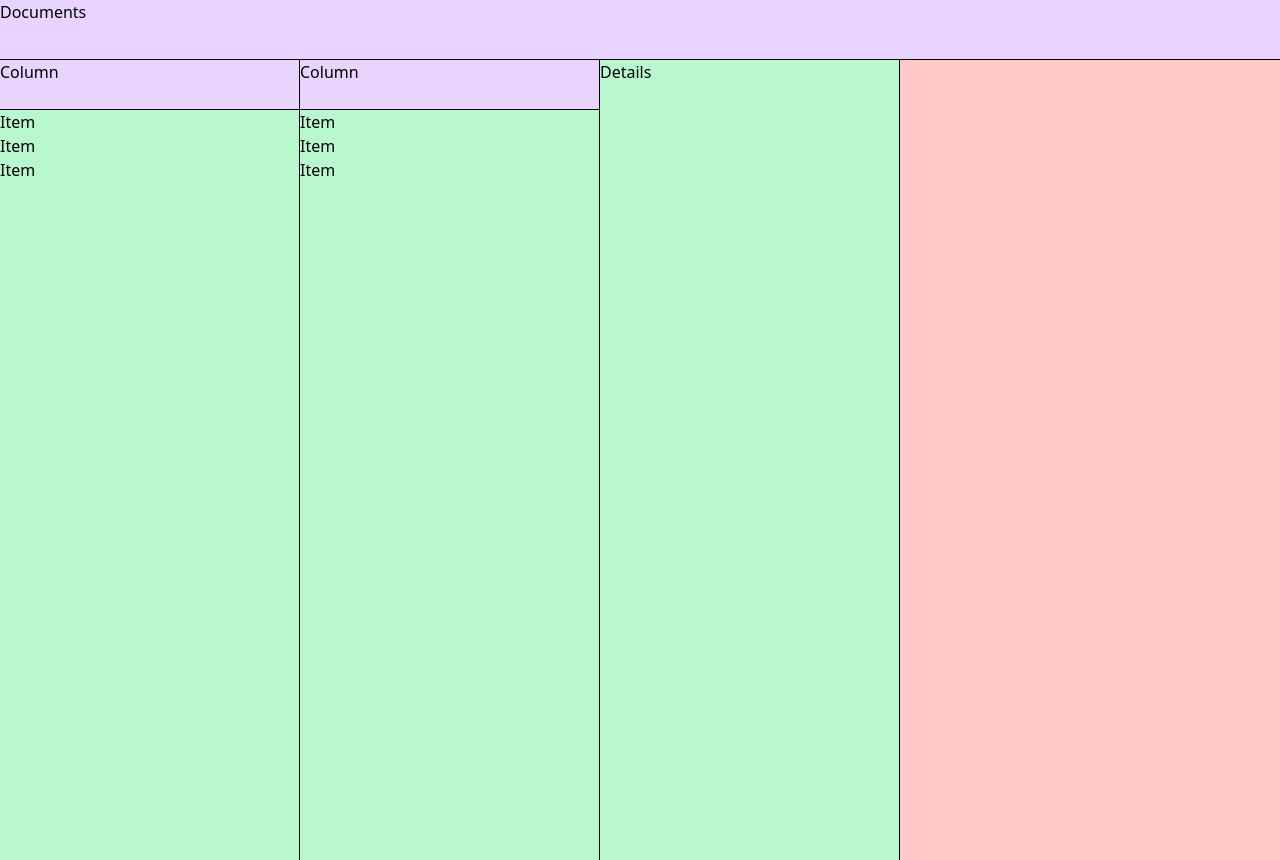
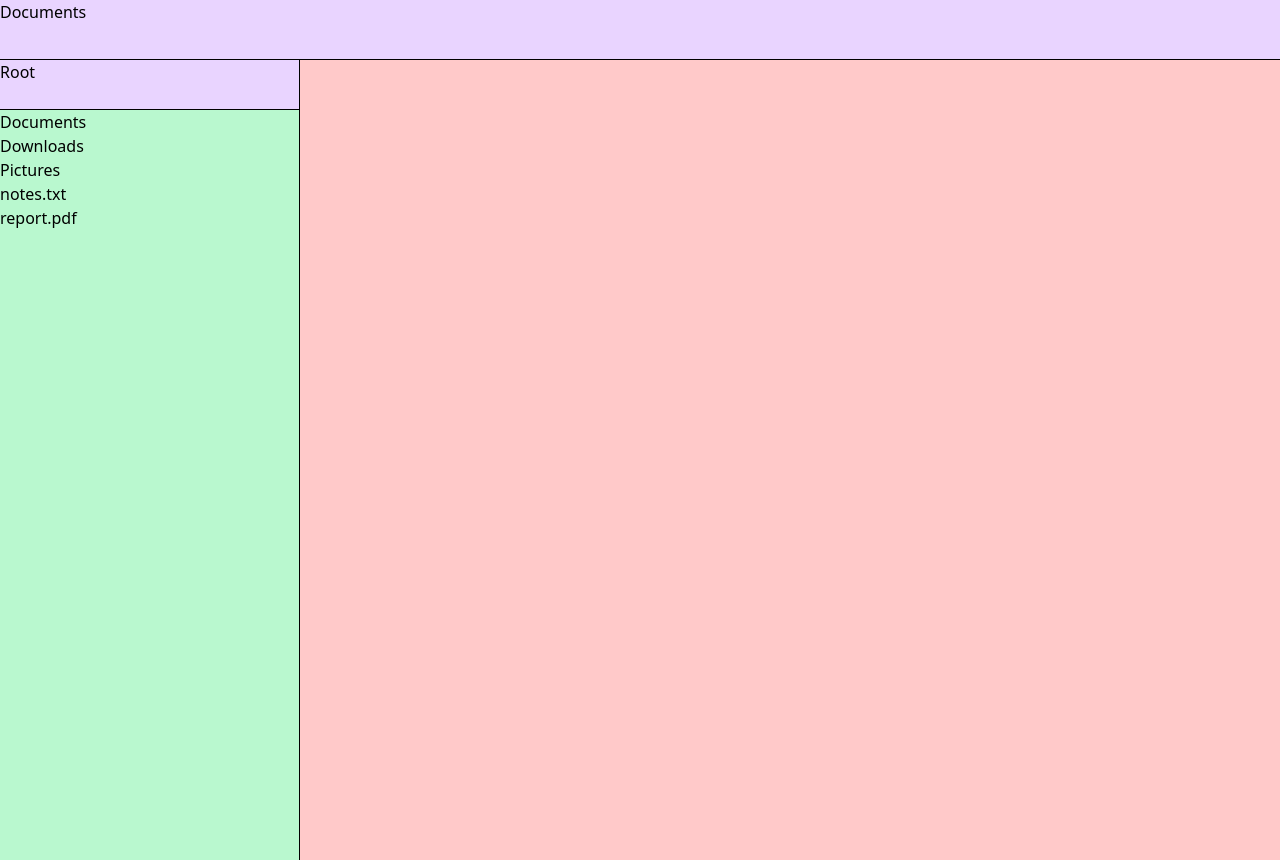
Before and after one commit to dmfaizan/file-explorer, a React (Vite) app: page / in a window 1280 px wide. Built offline with nearby package versions, Linux system fonts and the light colour scheme.

Commit message:
feat: displayed dummy data for the root folder

```diff
--- a/package.json
+++ b/package.json
@@ -17,7 +17,7 @@
   },
   "devDependencies": {
     "@eslint/js": "^9.21.0",
-    "@types/react": "^19.0.10",
+    "@types/react": "^19.1.2",
     "@types/react-dom": "^19.0.4",
     "@vitejs/plugin-react": "^4.3.4",
     "eslint": "^9.21.0",
--- a/src/App.tsx
+++ b/src/App.tsx
@@ -1,14 +1,25 @@
+import { useState } from "react";
+
 import Column from "./components/Column";
 import Header from "./components/Header";
+import { initialItems } from "./data/Items";
+import { ItemInterface } from "./interfaces/Item";
 
 function App() {
+  const [items, setItems] = useState(initialItems);
+  const [selectedItem, setSelectedItem] = useState([initialItems[0]]);
   return (
     <div className="h-screen w-full bg-blue-200">
       <Header type={"EXPLORER"} title={"Documents"} />
       <div className="h-full w-full flex flex-row bg-red-200">
-        <Column type={"LIST"} />
-        <Column type={"LIST"} />
-        <Column type={"DETAILS"} />
+        {selectedItem.map((item: ItemInterface) => (
+          <Column
+            key={item.id}
+            type={"LIST"}
+            initialItems={items}
+            parentItem={item}
+          />
+        ))}
       </div>
     </div>
   );
--- a/src/components/Column.tsx
+++ b/src/components/Column.tsx
@@ -1,17 +1,32 @@
+import { ItemInterface } from "../interfaces/Item";
 import Details from "./Details";
 import Header from "./Header";
 import Item from "./Item";
 
-export default function Column({ type }: { type: string }) {
+export default function Column({
+  type,
+  initialItems,
+  parentItem,
+}: {
+  type: string;
+  initialItems: ItemInterface[];
+  parentItem: ItemInterface;
+}) {
+  const items: ItemInterface[] = initialItems.filter((i) =>
+    parentItem.childIds.includes(i.id)
+  );
+  console.log(items);
   return (
     <div className="h-full w-[300px] border-r bg-green-200">
-      {type === "LIST" && <Header type={"COLUMN"} title={"Column"} />}
+      {type === "LIST" && <Header type={"COLUMN"} title={parentItem.name} />}
       {type === "LIST" ? (
-        <div>
-          <Item />
-          <Item />
-          <Item />
-        </div>
+        <>
+          {items.map((item: ItemInterface) => (
+            <>
+              <Item key={item.id} item={item} />
+            </>
+          ))}
+        </>
       ) : (
         <div>
           <Details />
--- a/src/components/Item.tsx
+++ b/src/components/Item.tsx
@@ -1,7 +1,9 @@
-export default function Item() {
+import { ItemInterface } from "../interfaces/Item";
+
+export default function Item({ item }: { item: ItemInterface }) {
   return (
     <div>
-      <span>Item</span>
+      <span>{item.name}</span>
     </div>
   );
 }
--- a/src/data/items.js
+++ b/src/data/Items.tsx
@@ -1,5 +1,7 @@
-export const items = {
-  0: {
+import { ItemInterface } from "../interfaces/Item";
+
+export const initialItems: ItemInterface[] = [
+  {
     id: 0,
     name: "Root",
     type: "Folder",
@@ -8,7 +10,7 @@ export const items = {
     created: "",
     childIds: [1, 11, 13, 16, 17],
   },
-  1: {
+  {
     id: 1,
     name: "Documents",
     type: "Folder",
@@ -17,7 +19,7 @@ export const items = {
     created: "",
     childIds: [2, 3, 4],
   },
-  2: {
+  {
     id: 2,
     name: "Projects",
     type: "Folder",
@@ -26,7 +28,7 @@ export const items = {
     created: "",
     childIds: [5, 6],
   },
-  3: {
+  {
     id: 3,
     name: "budget.xlsx",
     type: "xlsx",
@@ -35,7 +37,7 @@ export const items = {
     created: "",
     childIds: [],
   },
-  4: {
+  {
     id: 4,
     name: "resume.docx",
     type: "docx",
@@ -44,7 +46,7 @@ export const items = {
     created: "",
     childIds: [],
   },
-  5: {
+  {
     id: 5,
     name: "ReactApp",
     type: "Folder",
@@ -53,7 +55,7 @@ export const items = {
     created: "",
     childIds: [7, 8],
   },
-  6: {
+  {
     id: 6,
     name: "project-plan.md",
     type: "md",
@@ -62,7 +64,7 @@ export const items = {
     created: "",
     childIds: [],
   },
-  7: {
+  {
     id: 7,
     name: "src",
     type: "Folder",
@@ -71,7 +73,7 @@ export const items = {
     created: "",
     childIds: [9, 10],
   },
-  8: {
+  {
     id: 8,
     name: "package.json",
     type: "json",
@@ -80,7 +82,7 @@ export const items = {
     created: "",
     childIds: [],
   },
-  9: {
+  {
     id: 9,
     name: "App.js",
     type: "js",
@@ -89,7 +91,7 @@ export const items = {
     created: "",
     childIds: [],
   },
-  10: {
+  {
     id: 10,
     name: "index.js",
     type: "js",
@@ -98,7 +100,7 @@ export const items = {
     created: "",
     childIds: [],
   },
-  11: {
+  {
     id: 11,
     name: "Downloads",
     type: "Folder",
@@ -107,7 +109,7 @@ export const items = {
     created: "",
     childIds: [12],
   },
-  12: {
+  {
     id: 12,
     name: "lmao.txt",
     type: "txt",
@@ -116,7 +118,7 @@ export const items = {
     created: "",
     childIds: [],
   },
-  13: {
+  {
     id: 13,
     name: "Pictures",
     type: "Folder",
@@ -125,7 +127,7 @@ export const items = {
     created: "",
     childIds: [14, 15],
   },
-  14: {
+  {
     id: 14,
     name: "my-face.png",
     type: "png",
@@ -134,7 +136,7 @@ export const items = {
     created: "",
     childIds: [],
   },
-  15: {
+  {
     id: 15,
     name: "my-bank-account.jpeg",
     type: "jpeg",
@@ -143,7 +145,7 @@ export const items = {
     created: "",
     childIds: [],
   },
-  16: {
+  {
     id: 16,
     name: "notes.txt",
     type: "txt",
@@ -152,7 +154,7 @@ export const items = {
     created: "",
     childIds: [],
   },
-  17: {
+  {
     id: 17,
     name: "report.pdf",
     type: "pdf",
@@ -161,4 +163,4 @@ export const items = {
     created: "",
     childIds: [],
   },
-};
+];
--- /dev/null
+++ b/src/interfaces/Item.tsx
@@ -0,0 +1,9 @@
+export interface ItemInterface {
+  id: number;
+  name: string;
+  type: string;
+  size: null;
+  path: string;
+  created: string;
+  childIds: number[];
+}
```
Also changed, not shown: 1 other file (tests, documents, lock files or other folders).
